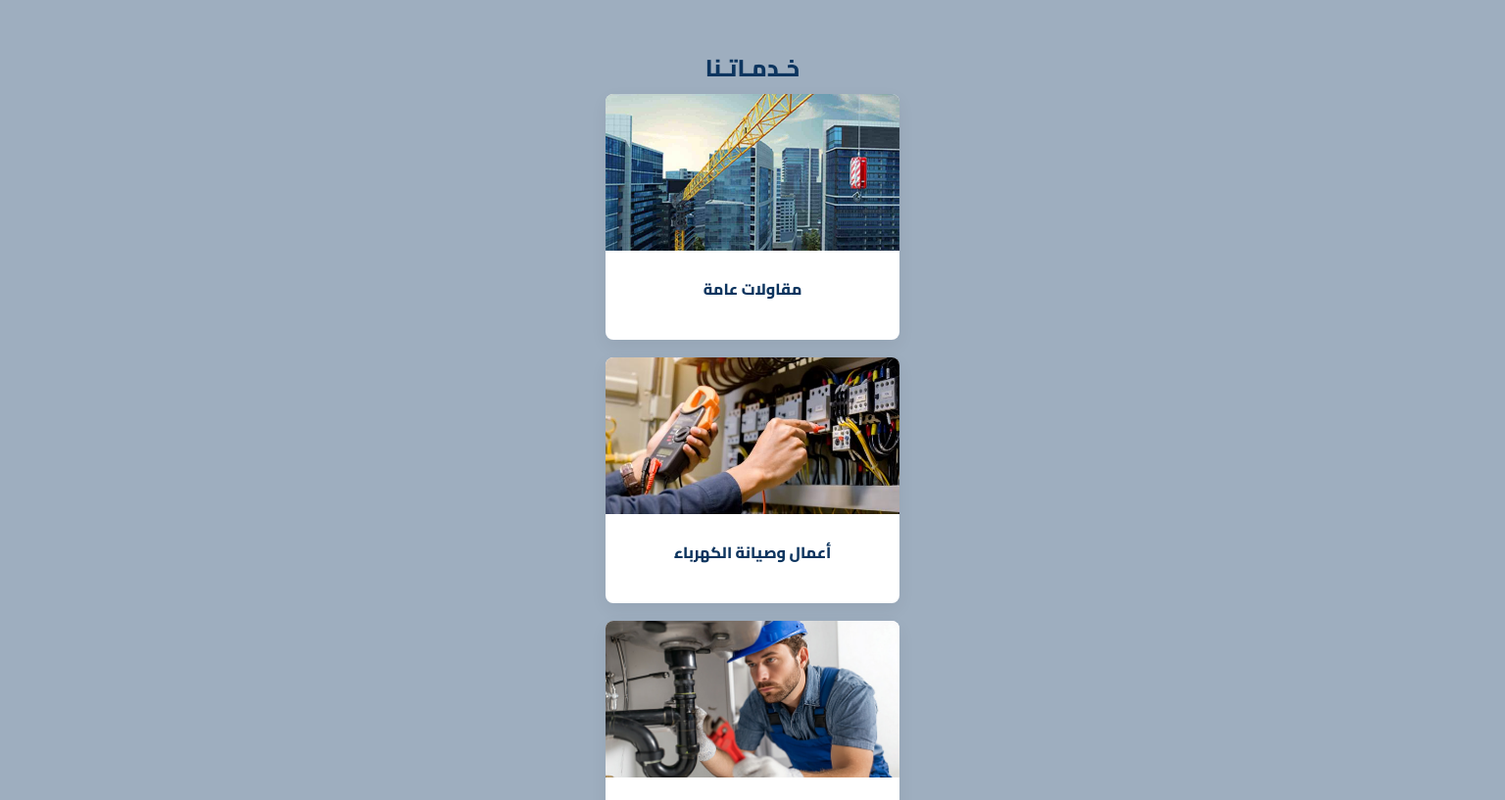
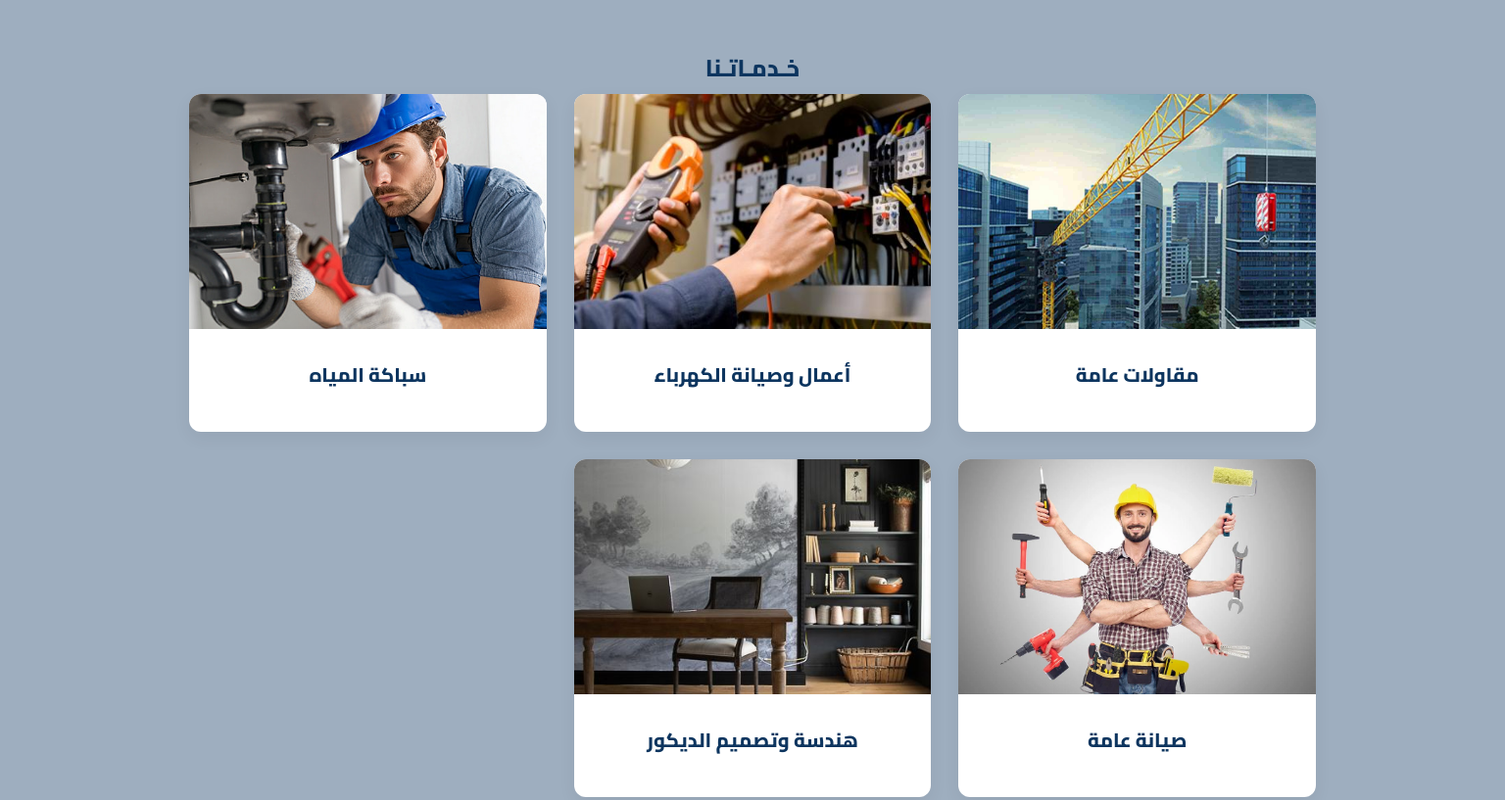
Before and after one commit to AbdulrahmanAlsaudi/Safir-Almamlakat-Lilmuqawalat, a plain HTML site: page index.html in a window 1536 px wide. Shown: the part 488-1305 px from the top of the page at 98% size. Drawn offline with nearby package versions, Linux system fonts and the light colour scheme.

Commit message:
Update style.css

```diff
--- a/style.css
+++ b/style.css
@@ -574,8 +574,6 @@ width:28px;
 @media (min-width: 1024px) and (max-width: 1366px) {
 
   .features .features-top {gap: 25px;padding: 0 10px; flex-direction: column; align-items: center;}
-
-
 }
 
 
@@ -607,3 +605,60 @@ width:28px;
   .submit-btn { font-size: 19px; padding: 16px 20px;
   }
 }
+/* -------------------------------------------------
+      استجابة (Responsive services-grid) لكل الشاشات
+   ------------------------------------------------- */
+
+             /*  تابلت – 768px */
+@media (min-width: 768px) {
+  .services-grid {
+    max-width: 700px;
+    grid-template-columns: repeat(auto-fit, minmax(240px, 1fr));
+  }
+
+  .services-grid .card img {
+    height: 200px;
+  }
+
+  .card h3 {
+    font-size: 18px;
+  }
+}
+
+                  /*  لابتوب – 1024px */
+@media (min-width: 1024px) {
+  .services-grid {
+    max-width: 1100px;
+    gap: 22px;
+    grid-template-columns: repeat(auto-fit, minmax(260px, 1fr));
+  }
+
+  .services-grid .card img {
+    height: 220px;
+  }
+
+  .card {
+    border-radius: 12px;
+  }
+
+  .card h3 {
+    font-size: 19px;
+  }
+}
+
+             /* ديسكتوب كبير – 1440px */
+@media (min-width: 1440px) {
+  .services-grid {
+    max-width: 1400px;
+    gap: 28px;
+    grid-template-columns: repeat(auto-fit, minmax(280px, 1fr));
+  }
+
+  .services-grid .card img {
+    height: 240px;
+  }
+
+  .card h3 {
+    font-size: 20px;
+  }
+}
```
